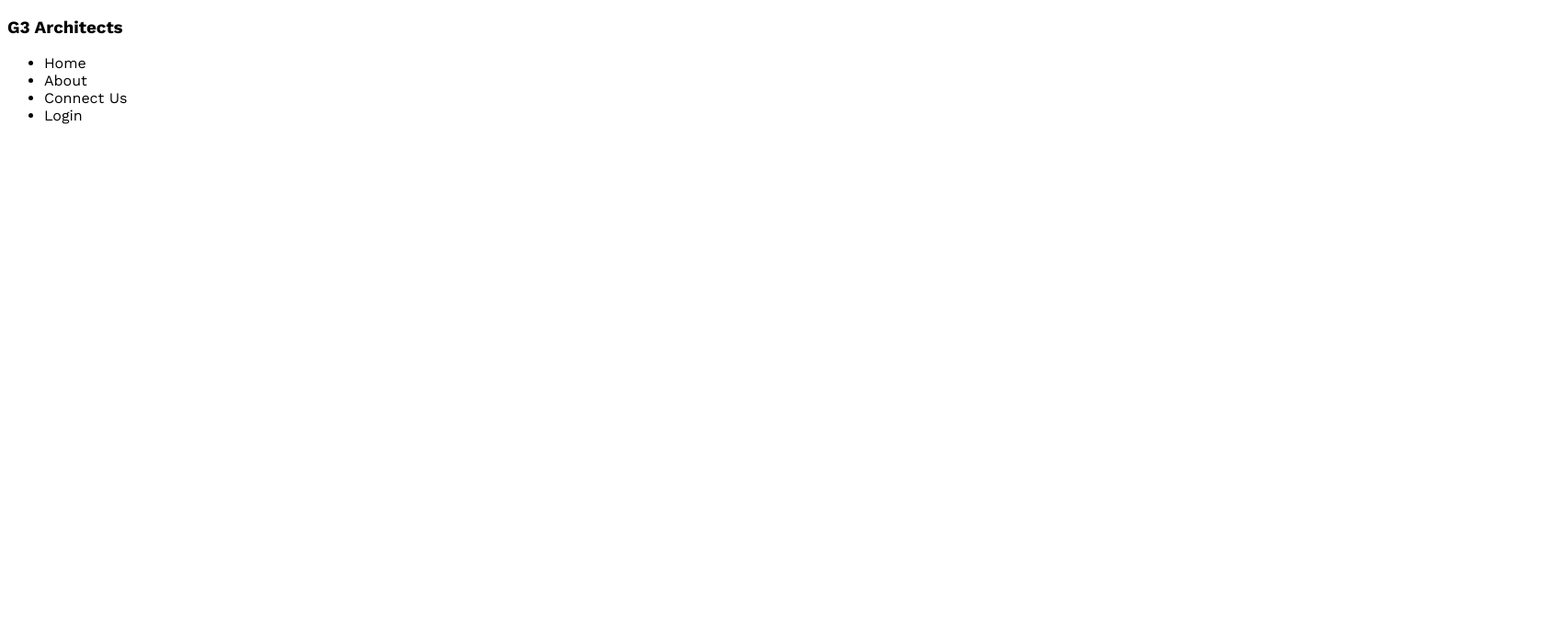
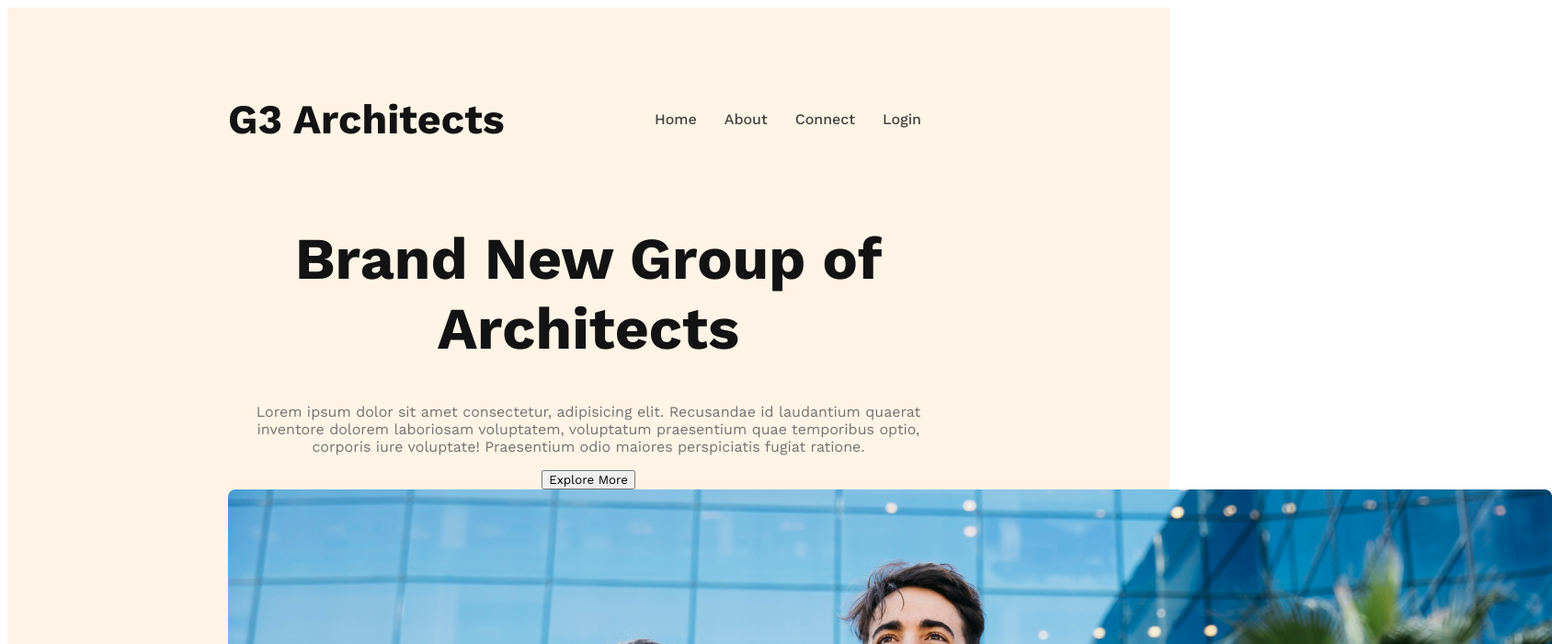
Before and after one commit to fahim3223/G3-Project, a plain HTML site: page index.html in a window 1280 px wide. Shown: the top 700 px of the page at 92% size, 1688 px wide, since content can reach past the window. Drawn offline with nearby package versions, Linux system fonts and the light colour scheme.

Commit message:
added all header item

```diff
--- a/index.html
+++ b/index.html
@@ -9,15 +9,24 @@
 <body>
    <header>
         <nav>
-            <h3>G3 Architects</h3>
+            <h3 class="nav-title">G3 Architects</h3>
             <ul>
-                <li><a href=""></a>Home</li>
-                <li><a href=""></a>About</li>
-                <li><a href=""></a>Connect Us</li>
-                <li><a href=""></a>Login</li>
+                <li><a href="">Home</a></li>
+                <li><a href="">About</a></li>
+                <li><a href="">Connect</a></li>
+                <li><a href="">Login</a></li>
             </ul>
         </nav>
-
+        <div class="banner">
+            <div class="banner-content">
+                <h1 class="banner-title">Brand New Group of Architects</h1>
+                <p class="banner-description">
+                    Lorem ipsum dolor sit amet consectetur, adipisicing elit. Recusandae id laudantium quaerat inventore dolorem laboriosam voluptatem, voluptatum praesentium quae temporibus optio, corporis iure voluptate! Praesentium odio maiores perspiciatis fugiat ratione.
+                </p>
+                <button class="btn-primary">Explore More</button>
+            </div>
+            <img src="images/banner.png" alt="">
+        </div>
    </header>
    <main></main>
    <footer></footer>
--- a/style/architects.css
+++ b/style/architects.css
@@ -4,3 +4,46 @@
 *{
     font-family: 'Work Sans', sans-serif;
 }
+/* header style */
+header{
+    background: rgba(255, 144, 14, 0.10);
+    padding: 50px 240px;
+}
+nav{
+    display: flex;
+    justify-content: space-between;
+    align-items: center;
+}
+.nav-title{
+    font-size: 2.8rem;
+    font-weight: 700;
+    color: #131313;
+}
+nav > ul{
+    display: flex;
+}
+nav li{
+    list-style: none;
+    margin-right: 30px;
+    font-weight: 500;
+    font-size: 1rem;
+}
+nav li a{
+    text-decoration: none;
+    color: #424242;
+}
+/* banner styles */
+.banner-content{
+    max-width: 800px;
+    text-align: center;
+    margin: 0 auto;
+}
+
+.banner-title{
+    font-size: 4rem;
+    font-weight: 700;
+    color: #131313;
+}
+.banner-description{
+    color: #727272;
+}
```
